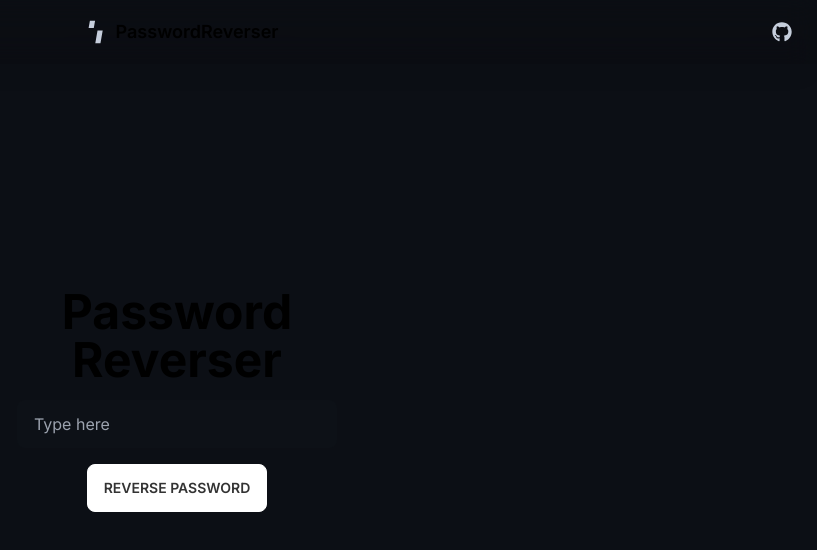
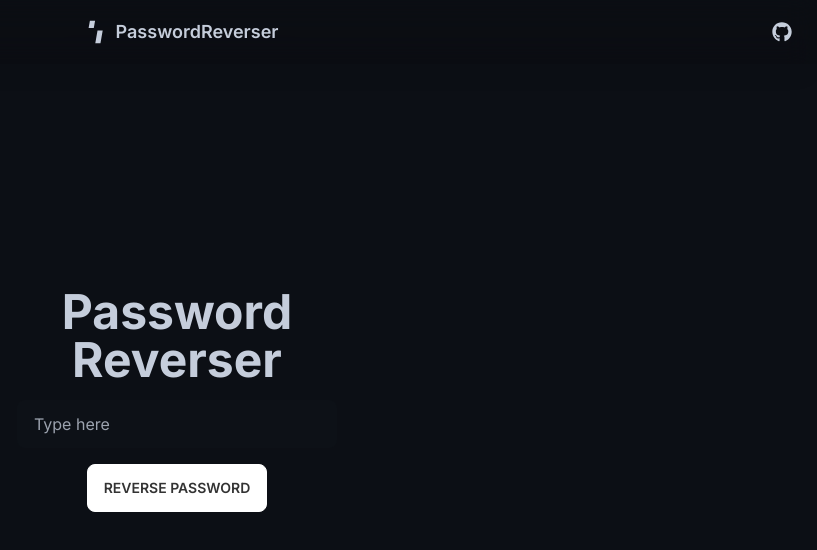
Before and after one commit to syarifuldotdev/WordReverser, a Next.js app: page / in a window 1280 px wide. Shown: the top 550 px of the page, without its empty margins (463-1280 px from the left). Built offline with nearby package versions, Linux system fonts and the light colour scheme.

Commit message:
Update 0.4

```diff
--- a/src/app/api/hello/route.ts
+++ /dev/null
@@ -1,3 +0,0 @@
-export async function GET(request: Request) {
-  return new Response('Hello, Next.js!')
-}
--- a/src/app/globals.css
+++ b/src/app/globals.css
@@ -1,27 +1,3 @@
 @tailwind base;
 @tailwind components;
 @tailwind utilities;
-
-:root {
-  --foreground-rgb: 0, 0, 0;
-  --background-start-rgb: 214, 219, 220;
-  --background-end-rgb: 255, 255, 255;
-}
-
-@media (prefers-color-scheme: dark) {
-  :root {
-    --foreground-rgb: 255, 255, 255;
-    --background-start-rgb: 0, 0, 0;
-    --background-end-rgb: 0, 0, 0;
-  }
-}
-
-body {
-  color: rgb(var(--foreground-rgb));
-  background: linear-gradient(
-      to bottom,
-      transparent,
-      rgb(var(--background-end-rgb))
-    )
-    rgb(var(--background-start-rgb));
-}
--- a/src/app/page.tsx
+++ b/src/app/page.tsx
@@ -1,7 +1,6 @@
 import Form from "@/components/Form";
 
 export default function Home() {
-
   return (
     <div>
       <div className="hero min-h-screen bg-base-200">
--- a/src/components/Form.tsx
+++ b/src/components/Form.tsx
@@ -27,8 +27,6 @@
         setTimeout(() => {
             setShowToast(false);
         }, 3000)
-
-
     };
 
     const handleInputChange = (event: ChangeEvent<HTMLInputElement>) => {
--- a/src/components/Navbar.tsx
+++ b/src/components/Navbar.tsx
@@ -16,7 +16,6 @@
                 </Link>
             </div>
 
-
             <div className="navbar-end">
                 <Link href="https://github.com/SyarifulKamaluddin" className="btn btn-ghost">
                     <svg className="w-5 h-5 fill-base-content" xmlns="http://www.w3.org/2000/svg" viewBox="0 0 496 512"><path d="M165.9 397.4c0 2-2.3 3.6-5.2 3.6-3.3.3-5.6-1.3-5.6-3.6 0-2 2.3-3.6 5.2-3.6 3-.3 5.6 1.3 5.6 3.6zm-31.1-4.5c-.7 2 1.3 4.3 4.3 4.9 2.6 1 5.6 0 6.2-2s-1.3-4.3-4.3-5.2c-2.6-.7-5.5.3-6.2 2.3zm44.2-1.7c-2.9.7-4.9 2.6-4.6 4.9.3 2 2.9 3.3 5.9 2.6 2.9-.7 4.9-2.6 4.6-4.6-.3-1.9-3-3.2-5.9-2.9zM244.8 8C106.1 8 0 113.3 0 252c0 110.9 69.8 205.8 169.5 239.2 12.8 2.3 17.3-5.6 17.3-12.1 0-6.2-.3-40.4-.3-61.4 0 0-70 15-84.7-29.8 0 0-11.4-29.1-27.8-36.6 0 0-22.9-15.7 1.6-15.4 0 0 24.9 2 38.6 25.8 21.9 38.6 58.6 27.5 72.9 20.9 2.3-16 8.8-27.1 16-33.7-55.9-6.2-112.3-14.3-112.3-110.5 0-27.5 7.6-41.3 23.6-58.9-2.6-6.5-11.1-33.3 2.6-67.9 20.9-6.5 69 27 69 27 20-5.6 41.5-8.5 62.8-8.5s42.8 2.9 62.8 8.5c0 0 48.1-33.6 69-27 13.7 34.7 5.2 61.4 2.6 67.9 16 17.7 25.8 31.5 25.8 58.9 0 96.5-58.9 104.2-114.8 110.5 9.2 7.9 17 22.9 17 46.4 0 33.7-.3 75.4-.3 83.6 0 6.5 4.6 14.4 17.3 12.1C428.2 457.8 496 362.9 496 252 496 113.3 383.5 8 244.8 8zM97.2 352.9c-1.3 1-1 3.3.7 5.2 1.6 1.6 3.9 2.3 5.2 1 1.3-1 1-3.3-.7-5.2-1.6-1.6-3.9-2.3-5.2-1zm-10.8-8.1c-.7 1.3.3 2.9 2.3 3.9 1.6 1 3.6.7 4.3-.7.7-1.3-.3-2.9-2.3-3.9-2-.6-3.6-.3-4.3.7zm32.4 35.6c-1.6 1.3-1 4.3 1.3 6.2 2.3 2.3 5.2 2.6 6.5 1 1.3-1.3.7-4.3-1.3-6.2-2.2-2.3-5.2-2.6-6.5-1zm-11.4-14.7c-1.6 1-1.6 3.6 0 5.9 1.6 2.3 4.3 3.3 5.6 2.3 1.6-1.3 1.6-3.9 0-6.2-1.4-2.3-4-3.3-5.6-2z" /></svg>
@@ -24,7 +23,6 @@
             </div>
         </div>
     )
-
 }
 
 export default Navbar
```
Also changed, not shown: src/app/layout.tsx (line endings or trailing spaces).
